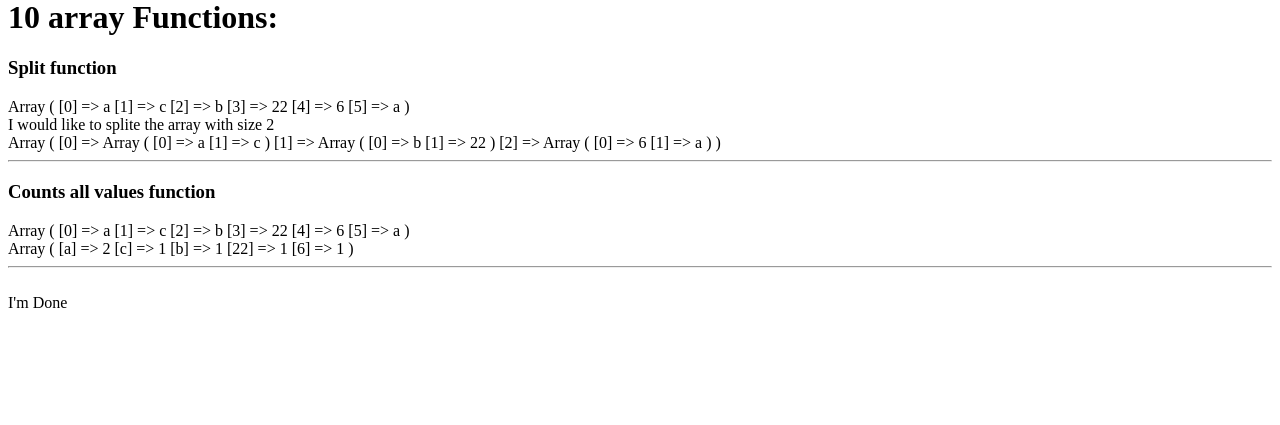
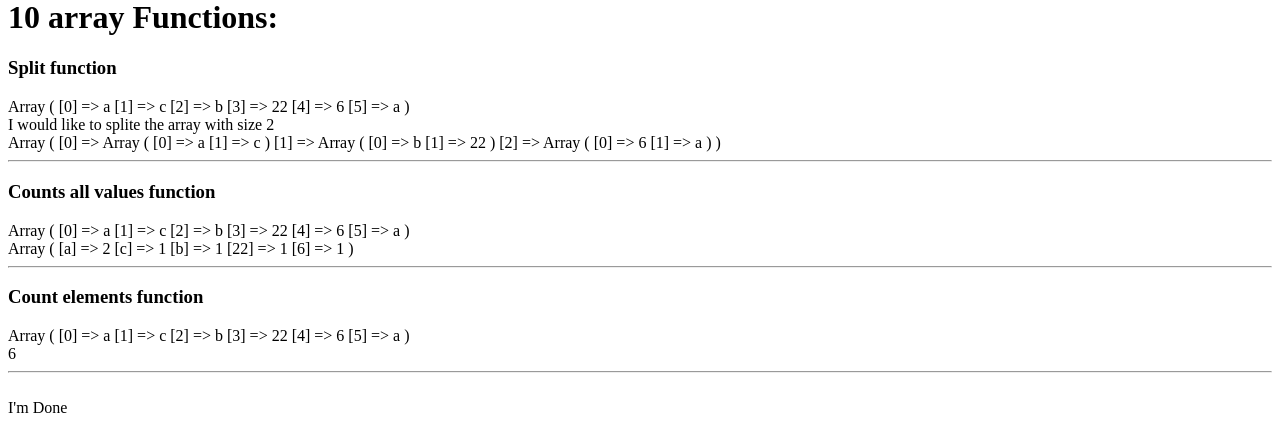
Before and after one commit to Daleligit/IS-601-2017-Class-Homework03, a PHP site: page / in a window 1280 px wide. Shown: the part 1272-1697 px from the top of the page. Before the commit the page ends 1580 px from the top, so only its background shows below. Run offline with PHP 8.4, Linux system fonts and the light colour scheme.

Commit message:
added count all elements function in index

```diff
--- a/index.php
+++ b/index.php
@@ -116,10 +116,17 @@ class main {
       stringFunctions::printThis ($stringText);
       $arrayInput = array('a','c','b',22,6,'a');
       arrayFunctions::printThis ($arrayInput);
-      arrayFunctions::arrayCount ($arrayInput);
+      arrayFunctions::countVal ($arrayInput);
       $stringText = "<hr />";
       stringFunctions::printThis ($stringText);
       //3rd
+      $stringText = "<h3>Count elements function</h3>";
+      stringFunctions::printThis ($stringText);
+      $arrayInput = array('a','c','b',22,6,'a');
+      arrayFunctions::printThis ($arrayInput);
+      arrayFunctions::countEle ($arrayInput);
+      $stringText = "<hr />";
+      stringFunctions::printThis ($stringText);
     }
     public function __destruct () {
       echo '</br> I\'m Done';
@@ -136,9 +143,14 @@ class main {
       print_r(array_chunk($input,$input2));
     }
 
-    static public function arrayCount ($input) {
+    static public function countVal ($input) {
       print("</br>");
       print_r(array_count_values($input));
+    }
+
+    static public function countEle ($input) {
+      print("</br>");
+      print_r(count($input));
     }
   }
 
```
